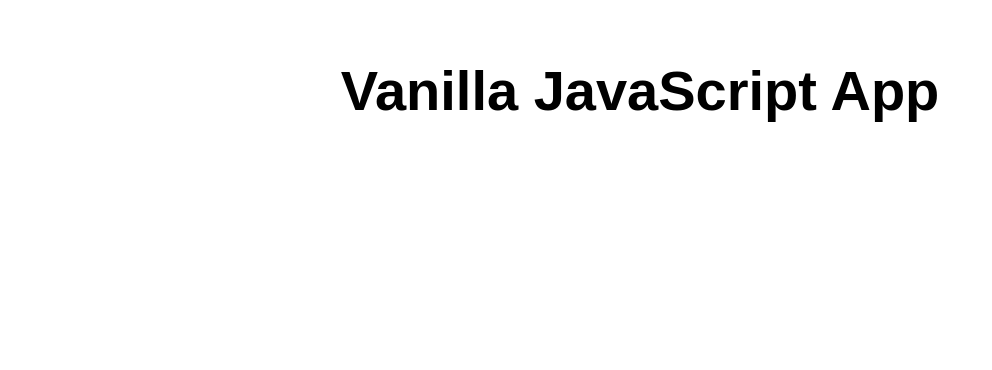
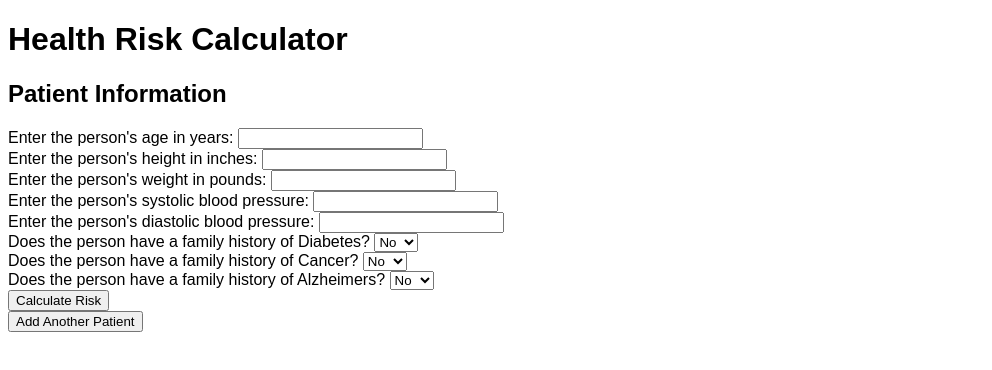
Before and after one commit to DreamRacoons/HealthRiskCalcClient, a website: page src/index.html in a window 1280 px wide. Shown: the whole page, without its empty margins (0-992 px from the left). Drawn offline with Linux system fonts and the light colour scheme; no server answers.

Commit message:
script/css/html added

```diff
--- a/src/index.html
+++ b/src/index.html
@@ -1,18 +1,71 @@
 <!DOCTYPE html>
 <html lang="en">
+<head>
+    <meta charset="UTF-8">
+    <meta name="viewport" content="width=device-width, initial-scale=1.0">
+    <title>Health Risk Calculator</title>
+    <script src = "main.js"></script>
+    <link rel="stylesheet" type="text/css" href="styles.css">
 
-<head>
-  <meta charset="UTF-8">
-  <meta name="viewport" content="width=device-width, initial-scale=1.0">
-  <link rel="stylesheet" href="styles.css">
-  <title>Health Insurance Risk Calculator</title>
 </head>
+<body>
+    <h1>Health Risk Calculator</h1>
 
-<body>
-  <main>
-    <h1>Vanilla JavaScript App</h1>
-  </main>
-  <script src = "main.js"></script>
-</body>
+    <div id="patientForm">
+        <h2>Patient Information</h2>
+        <label for="age">Enter the person's age in years:</label>
+        <input type="number" id="age" required>
+        <br>
 
+        <label for="height">Enter the person's height in inches:</label>
+        <input type="number" id="height" required>
+        <br>
+
+        <label for="weight">Enter the person's weight in pounds:</label>
+        <input type="number" id="weight" required>
+        <br>
+
+        <label for="systolicBP">Enter the person's systolic blood pressure:</label>
+        <input type="number" id="systolicBP" required>
+        <br>
+
+        <label for="diastolicBP">Enter the person's diastolic blood pressure:</label>
+        <input type="number" id="diastolicBP" required>
+        <br>
+
+        <label for="diabetes">Does the person have a family history of Diabetes?</label>
+        <select id="diabetes">
+            <option value="n">No</option>
+            <option value="y">Yes</option>
+        </select>
+        <br>
+
+        <label for="cancer">Does the person have a family history of Cancer?</label>
+        <select id="cancer">
+            <option value="n">No</option>
+            <option value="y">Yes</option>
+        </select>
+        <br>
+
+        <label for="alzheimers">Does the person have a family history of Alzheimers?</label>
+        <select id="alzheimers">
+            <option value="n">No</option>
+            <option value="y">Yes</option>
+        </select>
+        <br>
+
+        <button onclick="calculateRisk()">Calculate Risk</button>
+    </div>
+
+    <div id="result" style="display: none;">
+        <h2>Risk scores</h2>
+        <p>Age: <span id="ageScore"></span></p>
+        <p>Body-Mass: <span id="bmiScore"></span> (index = <span id="bmiValue"></span>)</p>
+        <p>Blood Pressure: <span id="bpScore"></span></p>
+        <p>Family History: <span id="familyHistoryScore"></span></p>
+        <h2>Based on these scores, the person is <span id="riskLevel"></span>.</h2>
+    </div>
+
+    <button onclick="addAnotherPatient()">Add Another Patient</button>
+  </body>
 </html>
--- a/src/main.js
+++ b/src/main.js
@@ -4,3 +4,83 @@ async function start(){
 }
 
 start()
+
+function calculateRisk() {
+    const age = parseFloat(document.getElementById("age").value);
+    const height = parseFloat(document.getElementById("height").value);
+    const weight = parseFloat(document.getElementById("weight").value);
+    const systolicBP = parseFloat(document.getElementById("systolicBP").value);
+    const diastolicBP = parseFloat(document.getElementById("diastolicBP").value);
+    const diabetes = document.getElementById("diabetes").value;
+    const cancer = document.getElementById("cancer").value;
+    const alzheimers = document.getElementById("alzheimers").value;
+
+    // Calculate BMI
+    const bmi = (weight / (height * height)) * 703;
+
+    // Initialize risk scores
+    let ageScore = 0;
+    let bmiScore = 0;
+    let bpScore = 0;
+    let familyHistoryScore = 0;
+
+    // Calculate risk scores
+    if (age < 30) {
+        ageScore = 0;
+    } else if (age >= 30 && age <= 45) {
+        ageScore = 10;
+    } else {
+        ageScore = 20;
+    }
+
+    if (bmi < 24.9) {
+        bmiScore = 0;
+    } else if (bmi >= 24.9 && bmi <= 29.9) {
+        bmiScore = 10;
+    } else {
+        bmiScore = 30;
+    }
+
+    if (systolicBP < 120 && diastolicBP < 80) {
+        bpScore = 0;
+    } else {
+        bpScore = 15;
+    }
+
+    if (diabetes === "y") {
+        familyHistoryScore += 10;
+    }
+    if (cancer === "y") {
+        familyHistoryScore += 10;
+    }
+    if (alzheimers === "y") {
+        familyHistoryScore += 10;
+    }
+
+    // Calculate total risk score
+    const totalScore = ageScore + bmiScore + bpScore + familyHistoryScore;
+
+    // Determine risk level
+    let riskLevel = "";
+    if (totalScore === 0) {
+        riskLevel = "low-risk";
+    } else if (totalScore <= 30) {
+        riskLevel = "moderate-risk";
+    } else {
+        riskLevel = "high-risk";
+    }
+
+    // Display results
+    document.getElementById("ageScore").textContent = ageScore;
+    document.getElementById("bmiScore").textContent = bmiScore;
+    document.getElementById("bmiValue").textContent = bmi.toFixed(2);
+    document.getElementById("bpScore").textContent = bpScore;
+    document.getElementById("familyHistoryScore").textContent = familyHistoryScore;
+    document.getElementById("riskLevel").textContent = riskLevel;
+    document.getElementById("result").style.display = "block";
+}
+
+function addAnotherPatient() {
+    document.getElementById("patientForm").reset();
+    document.getElementById("result").style.display = "none";
+}
--- a/src/styles.css
+++ b/src/styles.css
@@ -1,21 +1,3 @@
-* {
-  font-family: Arial, Helvetica, sans-serif;
+body {
+  font-family: Arial, sans-serif;
 }
-
-html, body {
-  margin: 0;
-  border: 0;
-  padding: 0;
-  background-color: #fff;
-}
-
-main {
-  margin: auto;
-  width: 50%;
-  padding: 20px;
-}
-
-main > h1 {
-  text-align: center;
-  font-size: 3.5em;
-}
```
